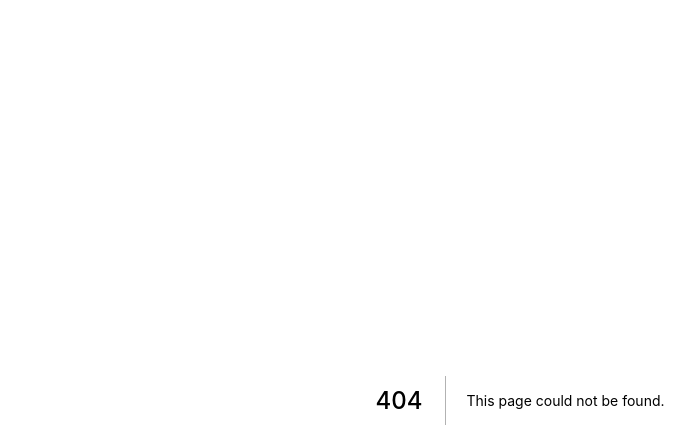
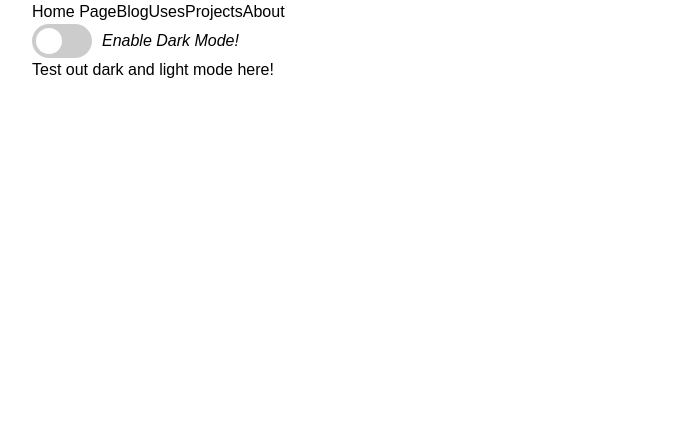
Before and after one commit to thefrugaldev/blog-v2, a Next.js app: page /dark-mode-test in a window 1280 px wide. Before the commit this address had no page. Shown: the top 448 px of the page, without its empty margins (120-815 px from the left). Built offline with nearby package versions, Linux system fonts and the light colour scheme.

Commit message:
🔬 create page to test dark mode toggle

```diff
--- a/package.json
+++ b/package.json
@@ -13,12 +13,15 @@
     "react-feather": "^2.0.9",
     "remark": "^13.0.0",
     "remark-html": "^13.0.1",
+    "styled-components": "^5.2.1",
     "tailwind": "^4.0.0"
   },
   "devDependencies": {
     "@types/node": "^14.14.25",
     "@types/react": "^17.0.1",
+    "@types/styled-components": "^5.1.7",
     "autoprefixer": "^10.2.4",
+    "babel-plugin-styled-components": "^1.12.0",
     "postcss": "^8.2.6",
     "tailwindcss": "^2.0.3",
     "typescript": "^4.1.4"
--- /dev/null
+++ b/src/pages/_document.tsx
@@ -0,0 +1,56 @@
+import Document, {
+  Html,
+  Head,
+  Main,
+  NextScript,
+  DocumentContext,
+  DocumentInitialProps,
+} from 'next/document';
+import React from 'react';
+import { ServerStyleSheet } from 'styled-components';
+
+export default class MyDocument extends Document<any> {
+  static async getInitialProps(
+    ctx: DocumentContext
+  ): Promise<DocumentInitialProps> {
+    const sheet = new ServerStyleSheet();
+    const originalRenderPage = ctx.renderPage;
+
+    try {
+      // wraps the collectStyles provider around our <App />
+      ctx.renderPage = () =>
+        originalRenderPage({
+          enhanceApp: (App) => (props) =>
+            sheet.collectStyles(<App {...props} />),
+        });
+
+      // extract the initial props that may be present
+      const initialProps = await Document.getInitialProps(ctx);
+
+      // returning the original props together with our styled components
+      return {
+        ...initialProps,
+        styles: (
+          <>
+            {initialProps.styles}
+            {sheet.getStyleElement()}
+          </>
+        ),
+      };
+    } finally {
+      sheet.seal();
+    }
+  }
+
+  render(): JSX.Element {
+    return (
+      <Html lang="en">
+        <Head>{this.props.styleTags /*rendering the actual stylesheet*/}</Head>
+        <body>
+          <Main />
+          <NextScript />
+        </body>
+      </Html>
+    );
+  }
+}
--- /dev/null
+++ b/src/pages/dark-mode-test.tsx
@@ -0,0 +1,14 @@
+import React, { FC } from 'react';
+import Layout from '../shared/components/layout';
+import DarkModeToggle from '../shared/components/layout/components/dark-mode-toggle/dark-mode-toggle';
+
+const DarkModeTestPage: FC = () => {
+  return (
+    <Layout>
+      <DarkModeToggle />
+      <h1>Test out dark and light mode here!</h1>
+    </Layout>
+  );
+};
+
+export default DarkModeTestPage;
--- /dev/null
+++ b/src/shared/components/layout/components/dark-mode-toggle/dark-mode-toggle.tsx
@@ -0,0 +1,114 @@
+import React from 'react';
+import styled from 'styled-components';
+
+const ThemeSwitchWrapper = styled.div`
+  display: flex;
+  align-items: center;
+
+  em {
+    margin-left: 10px;
+    font-size: 1rem;
+  }
+`;
+
+const ThemeSwitch = styled.label`
+  display: inline-block;
+  height: 34px;
+  position: relative;
+  width: 60px;
+
+  input {
+    display: none;
+
+    &::checked + .slider {
+      background-color: #66bb6a;
+
+      &:before {
+        transform: translateX(26px);
+      }
+    }
+  }
+
+  .slider {
+    background-color: #ccc;
+    bottom: 0;
+    cursor: pointer;
+    left: 0;
+    position: absolute;
+    right: 0;
+    top: 0;
+    transition: 0.4s;
+
+    &:before {
+      background-color: #fff;
+      bottom: 4px;
+      content: '';
+      height: 26px;
+      left: 4px;
+      position: absolute;
+      transition: 0.4s;
+      width: 26px;
+    }
+
+    &.round {
+      border-radius: 34px;
+
+      &:before {
+        border-radius: 50%;
+      }
+    }
+  }
+`;
+
+const Slider = styled.div`
+  background-color: #ccc;
+  bottom: 0;
+  cursor: pointer;
+  left: 0;
+  position: absolute;
+  right: 0;
+  top: 0;
+  transition: 0.4s;
+
+  &:before {
+    background-color: #fff;
+    bottom: 4px;
+    content: '';
+    height: 26px;
+    left: 4px;
+    position: absolute;
+    transition: 0.4s;
+    width: 26px;
+  }
+
+  &.round {
+    border-radius: 34px;
+
+    &:before {
+      border-radius: 50%;
+    }
+  }
+`;
+
+const DarkModeToggle = () => {
+  const handleChange = () => {
+    console.log(`clicked`);
+  };
+
+  return (
+    <ThemeSwitchWrapper>
+      <ThemeSwitch htmlFor="checkbox">
+        <input
+          type="checkbox"
+          id="checkbox"
+          onChange={(e) => handleChange(e)}
+        />
+        <div className="slider round" onClick={handleChange}></div>
+        {/* <Slider onClick={handleChange}></Slider> */}
+      </ThemeSwitch>
+      <em>Enable Dark Mode!</em>
+    </ThemeSwitchWrapper>
+  );
+};
+
+export default DarkModeToggle;
--- a/src/shared/components/layout/layout.tsx
+++ b/src/shared/components/layout/layout.tsx
@@ -3,8 +3,8 @@ import Header from './components/header/header';
 
 const Layout: FC = ({ children }) => {
   return (
-    <div className="bg-primary">
-      <div className="container mx-auto">
+    <div>
+      <div className="max-w-screen-lg m-auto h-screen">
         <Header />
         <main>{children}</main>
       </div>
--- a/tailwind.config.js
+++ b/tailwind.config.js
@@ -8,6 +8,10 @@ module.exports = {
       lg: '976px',
       xl: '1440px',
     },
+    fontFamily: {
+      sans: ['Martel Sans', 'sans-serif'],
+    },
+    extend: {
       colors: {
         primary: '#DB3EB1',
         subhead: '#41b6e6',
@@ -17,10 +21,7 @@ module.exports = {
         dark: '#0e2430',
         light: '#fefefe',
       },
-    fontFamily: {
-      sans: ['Martel Sans', 'sans-serif'],
     },
-    extend: {},
   },
   variants: {
     extend: {},
```
Also changed, not shown: .babelrc (added), 1 other file (tests, documents, lock files or other folders). Lines whose indentation alone changed are shown as unchanged.
